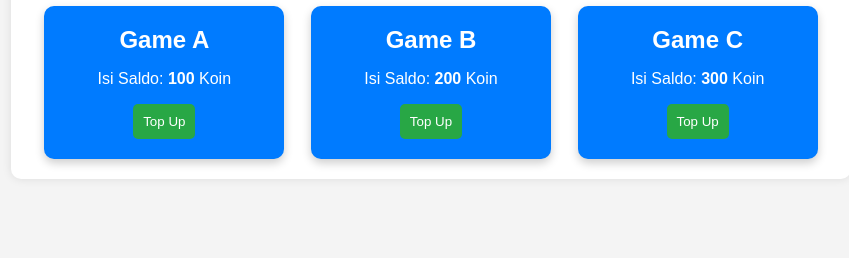
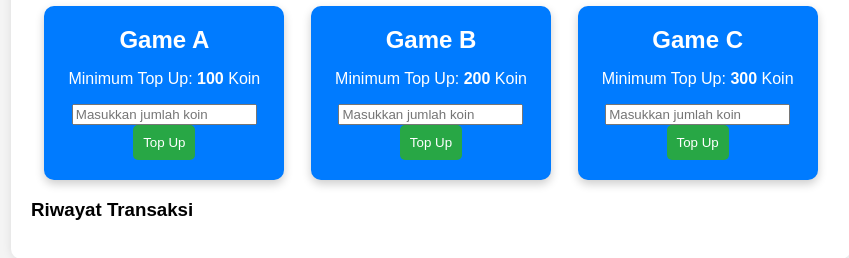
Before and after one commit to gorozxz/gm, a plain HTML site: page index.html in a window 1280 px wide. Shown: the part 144-402 px from the top of the page, without its empty margins (209-1058 px from the left). Drawn offline with Linux system fonts and the light colour scheme.

Commit message:
Update index.html

```diff
--- a/index.html
+++ b/index.html
@@ -12,21 +12,26 @@
         <div class="game-list">
             <div class="game-item">
                 <h2>Game A</h2>
-                <p>Isi Saldo: <strong>100</strong> Koin</p>
-                <button onclick="topUp('Game A', 100)">Top Up</button>
+                <p>Minimum Top Up: <strong>100</strong> Koin</p>
+                <input type="number" id="topupAmountA" placeholder="Masukkan jumlah koin" />
+                <button onclick="topUp('Game A')">Top Up</button>
             </div>
             <div class="game-item">
                 <h2>Game B</h2>
-                <p>Isi Saldo: <strong>200</strong> Koin</p>
-                <button onclick="topUp('Game B', 200)">Top Up</button>
+                <p>Minimum Top Up: <strong>200</strong> Koin</p>
+                <input type="number" id="topupAmountB" placeholder="Masukkan jumlah koin" />
+                <button onclick="topUp('Game B')">Top Up</button>
             </div>
             <div class="game-item">
                 <h2>Game C</h2>
-                <p>Isi Saldo: <strong>300</strong> Koin</p>
-                <button onclick="topUp('Game C', 300)">Top Up</button>
+                <p>Minimum Top Up: <strong>300</strong> Koin</p>
+                <input type="number" id="topupAmountC" placeholder="Masukkan jumlah koin" />
+                <button onclick="topUp('Game C')">Top Up</button>
             </div>
         </div>
         <div id="notification" class="notification"></div>
+        <h3>Riwayat Transaksi</h3>
+        <ul id="transactionHistory" class="transaction-list"></ul>
     </div>
     <script src="script.js"></script>
 </body>
```
